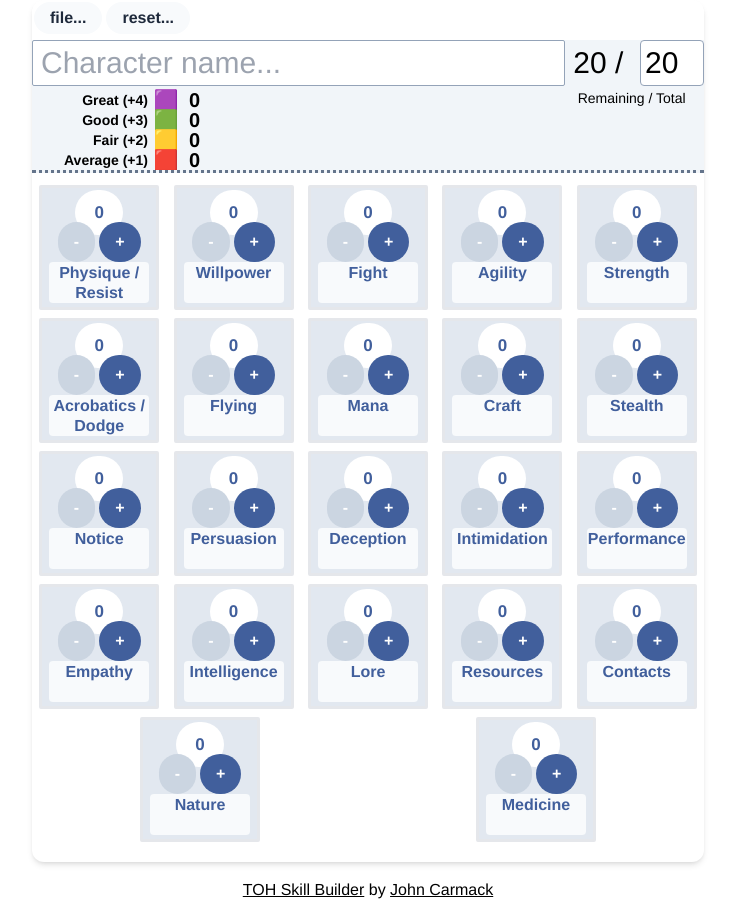
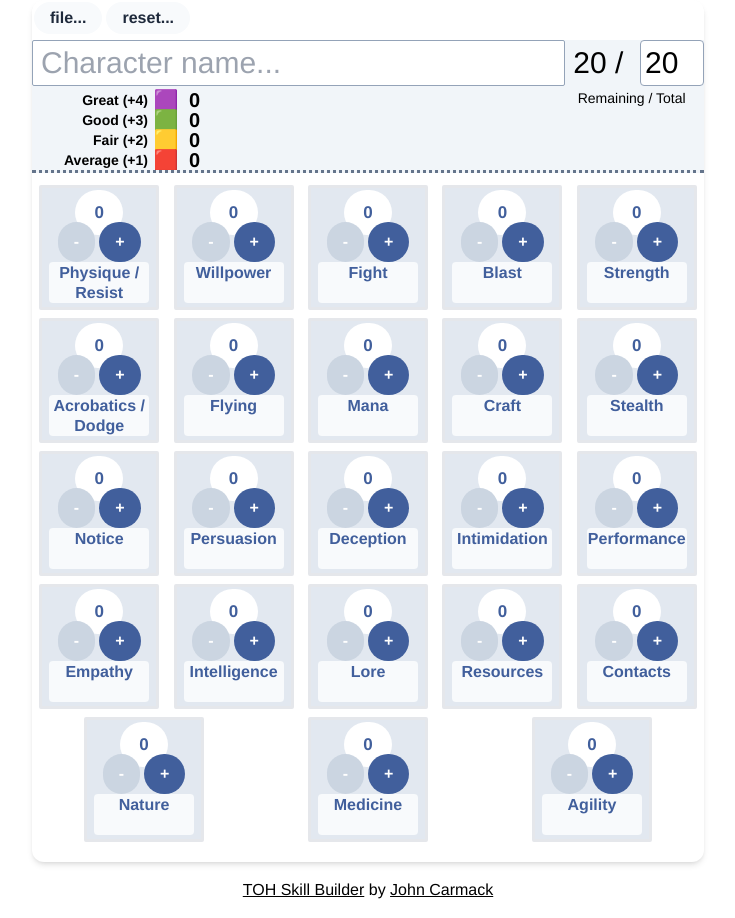
Before and after one commit to johncarmack1984/toh-skill-builder, a Vue app: page / in a window 1280 px wide. Shown: the whole page, without its empty margins (272-1007 px from the left). Built offline with nearby package versions, Linux system fonts and the light colour scheme.

Commit message:
fixed agility/blast

```diff
--- a/src/components/SkillBuilder.vue
+++ b/src/components/SkillBuilder.vue
@@ -29,7 +29,7 @@ export default {
           {"name": "Physique / Resist", "value": 0 },
           {"name": "Willpower", "value": 0 },
           {"name": "Fight", "value": 0 },
-          {"name": "Agility", "value": 0 },
+          {"name": "Blast", "value": 0 },
           {"name": "Strength", "value": 0 },
           {"name": "Acrobatics / Dodge", "value": 0 },
           {"name": "Flying", "value": 0 },
@@ -48,6 +48,7 @@ export default {
           {"name": "Contacts", "value": 0 },
           {"name": "Nature", "value": 0 },
           {"name": "Medicine", "value": 0 },
+          {"name": "Agility", "value": 0 },
         ],
       },
       savedCharacters: [],
```
